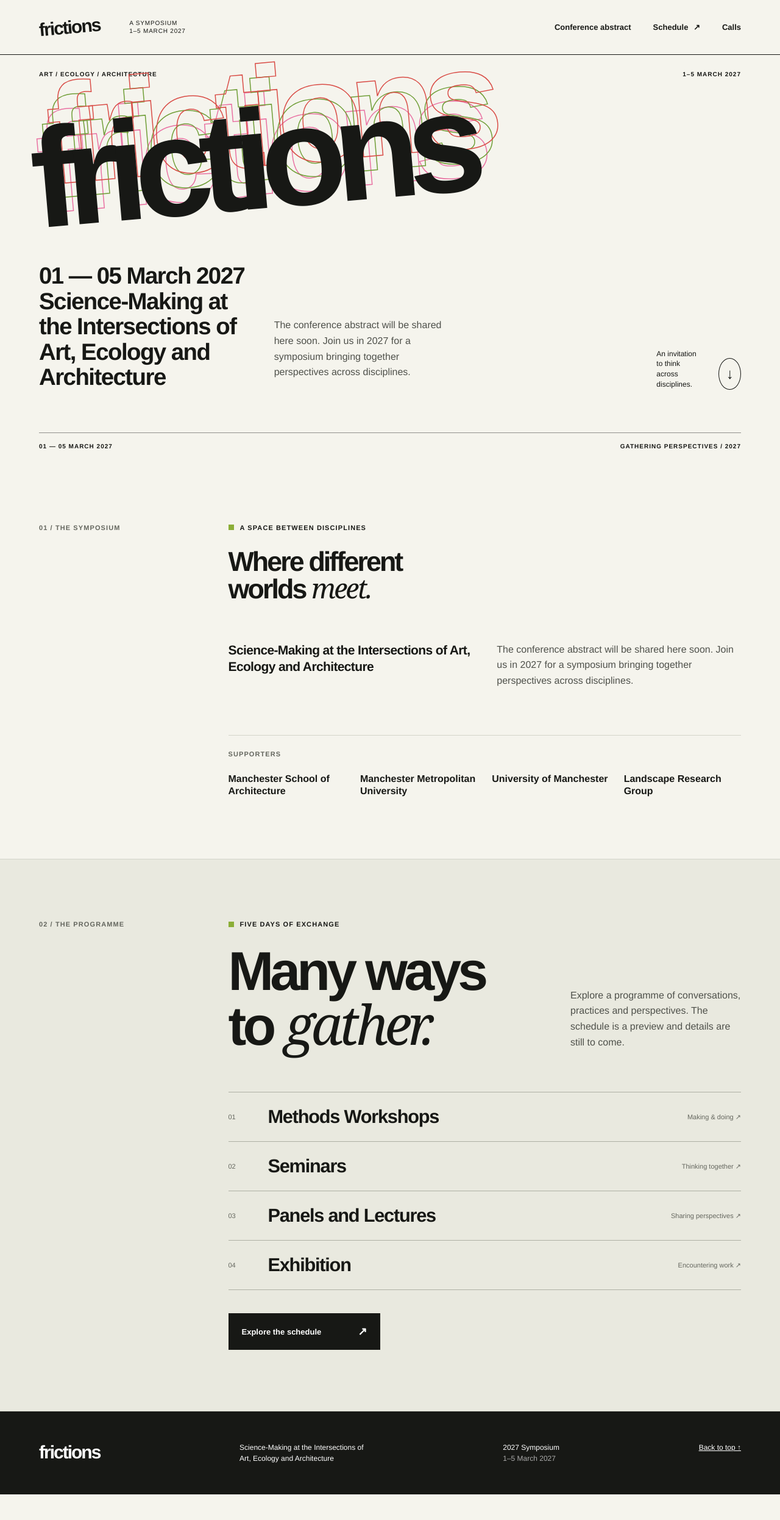
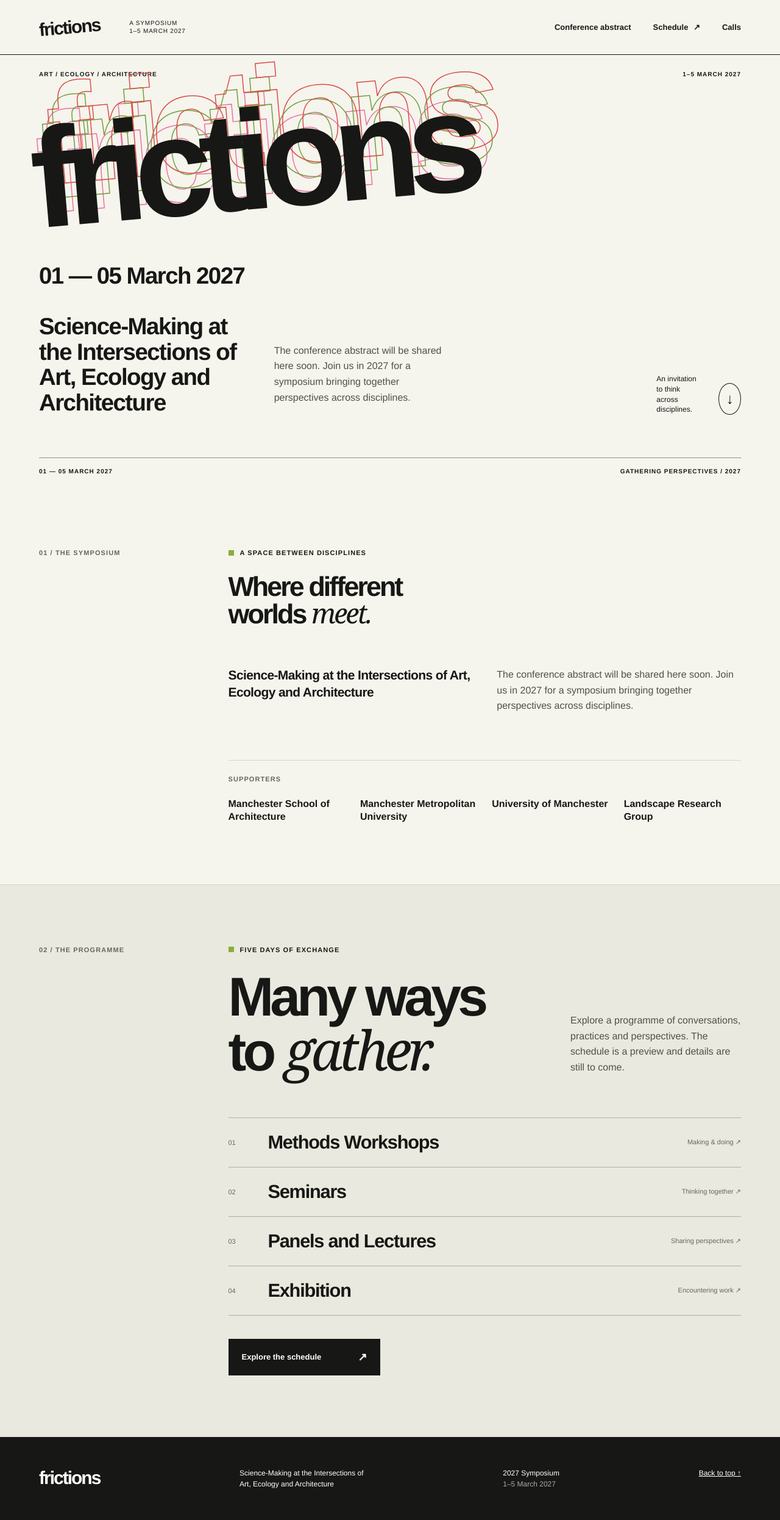
Before and after one commit to rtbs-atlas/frictions.github.io, a Jekyll site: the page built from index.html, in a window 1280 px wide. Shown: the whole page at 61% size. Built offline with Jekyll 4.4.1, drawn with Linux system fonts in a browser that asks for light colours; before the commit the page ends 2450 px from its top, so only the background shows below that.

Commit message:
Update index.html

```diff
--- a/index.html
+++ b/index.html
@@ -10,7 +10,7 @@ layout: default
     <span class="hero-title-main" aria-hidden="true">frictions</span>
   </div>
   <div class="hero-bottom">
-    <p class="hero-subtitle">01 — 05 March 2027<br>Science-Making at the Intersections of Art, Ecology and Architecture</p>
+    <p class="hero-subtitle">01 — 05 March 2027<br><br>Science-Making at the Intersections of Art, Ecology and Architecture</p>
 
     <div class="about-copy">
       <p>The conference abstract will be shared here soon. Join us in 2027 for a symposium bringing together perspectives across disciplines.</p>
```
